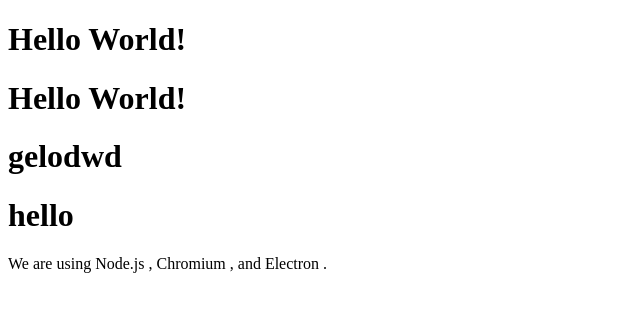
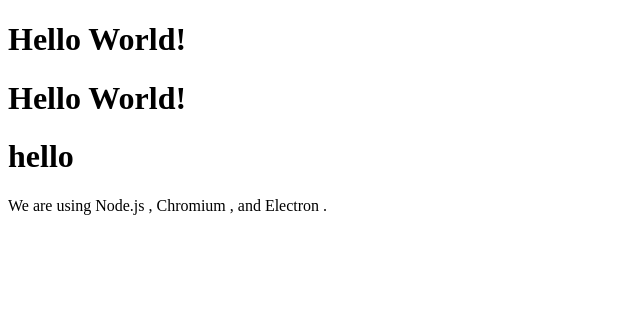
Before and after one commit to Vicky-ux1820/pipeline-practice, an Electron app: page index.html in a window 800 px wide. Shown: the whole page, without its empty margins (0-640 px from the left). Drawn offline with Linux system fonts and the light colour scheme.

```diff
--- a/index.html
+++ b/index.html
@@ -9,7 +9,6 @@
   <body>
     <h1>Hello World!</h1>
     <h1>Hello World!</h1>
-    <h1>gelodwd</h1>
     <h1>hello</h1>
     We are using Node.js <span id="node-version"></span>,
     Chromium <span id="chrome-version"></span>,
```
